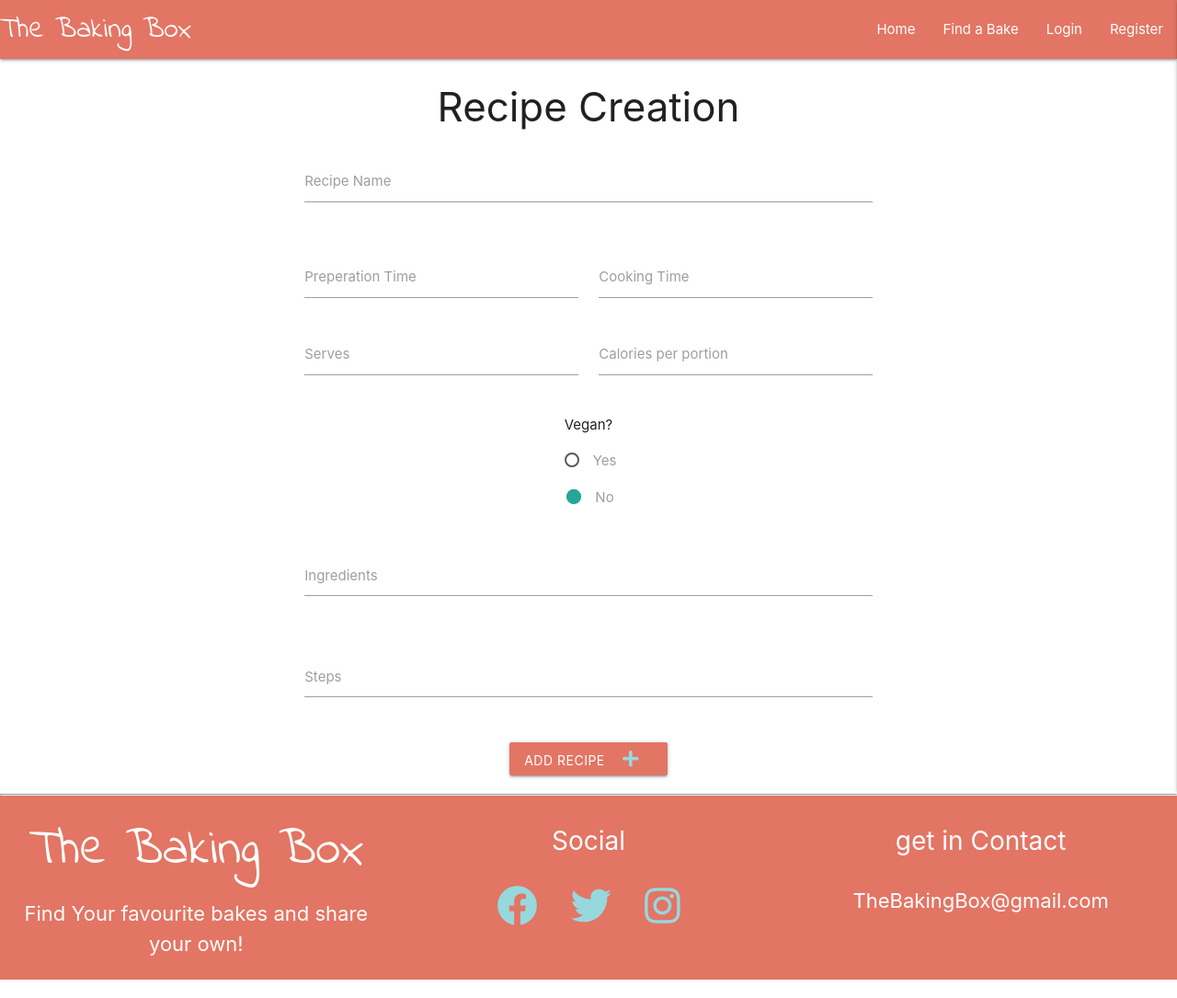
After one commit to Jason-Philip/BakersBox, a Flask app: page /create_recipe in a window 1280 px wide. The commit adds this page. Shown: the whole page at 92% size. Run offline with Flask 2, Linux system fonts and the light colour scheme; some libraries are stand-ins or nearby versions.

Commit message:
Adding a create recipe form, non functional

```diff
--- a/app.py
+++ b/app.py
@@ -112,6 +112,10 @@ def logout():
     return redirect(url_for("login"))
 
 
+@app.route("/create_recipe")
+def create_recipe():
+    return render_template("create_recipe.html")
+
 if __name__ == "__main__":
     app.run(host=os.environ.get("IP"),
             port=int(os.environ.get("PORT")),
--- /dev/null
+++ b/templates/create_recipe.html
@@ -0,0 +1,68 @@
+{% extends "base.html" %}
+{% block content %}
+
+<h3 class="center-align"> Recipe Creation </h3>
+
+<div class="row center-align">
+    <form class="col s12 m6 offset-m3" method="POST" action="{{ url_for('create_recipe') }}">
+        <div class="row">
+            <div class="input-field col s12 ">
+                <input id="recipe_name" name="recipe_name" type="text" maxlength="50" pattern="^[a-zA-Z0-9_-\s]{1,50}$" class="validate" required>
+                <label for="recipe_name">Recipe Name</label>
+            </div>
+        </div>
+        <div class="row">
+            <div class="input-field col s6 ">
+                <input id="prep" name="prep" type="text" maxlength="30" pattern="^[0-9]{1,20}$" class="validate" required>
+                <label for="prep">Preperation Time</label>
+            </div>
+
+            <div class="input-field col s6 ">
+                <input id="cook_time" name="cook_time" type="text" maxlength="4" pattern="[0-9]{1,20}" class="validate" required>
+                <label for="cook_time">Cooking Time</label>
+            </div>
+
+            <div class="input-field col s6 ">
+                <input id="serves" name="serves" type="text" maxlength="4" pattern="[0-9]{4}" class="validate" required>
+                <label for="serves">Serves</label>
+            </div>
+
+            <div class="input-field col s6 ">
+                <input id="cals" name="cals" type="text" maxlength="4" pattern="[0-9]{4}" class="validate" required>
+                <label for="cals">Calories per portion</label>
+            </div>
+        </div>
+        <div class="row"><!--Alterred version of radio buttons on Materialize-->
+            <p>Vegan?</p>
+            <p>
+                <label>
+                    <input id="vegan_no" name="vegan" type="radio">
+                    <span>Yes</span>
+                </label>
+            </p>
+            <p>
+                <label>
+                    <input id="vegan_yes" name="vegan" type="radio" checked>
+                    <span>No</span>
+                </label>
+            </p>
+        </div>
+        <div class="row">
+            <div class="input-field col s12 ">
+                <textarea id="ingredients" name="ingredients" minlength="15" pattern="^[a-zA-Z0-9_-]$" class="materialize-textarea" required></textarea>
+                <label for="ingredients">Ingredients</label>
+            </div>
+        </div>
+        <div class="row">
+            <div class="input-field col s12 ">
+                <textarea id="steps" name="steps" minlength="15" pattern="^[a-zA-Z0-9_-]$" class="materialize-textarea" required></textarea>
+                <label for="steps">Steps</label>
+            </div>
+        </div>
+        <button class="btn" type="submit" name="action">Add Recipe
+            <i class="fas fa-plus"></i>
+        </button>
+    </form>
+</div>
+
+{% endblock %}
--- a/templates/my_box.html
+++ b/templates/my_box.html
@@ -17,7 +17,7 @@
                 <li>
                     <div class="collapsible-header">Your Own Recipes</div>
                     <div class="collapsible-body"><span>Lorem ipsum dolor sit amet.</span></div>
-                    <div class="collapsible-body"><a class="btn-floating btn-large waves-effect waves-light green"><i id="off_plus" class="fas fa-plus"></i></a>&emsp; Add a new Recipe</div>
+                    <div class="collapsible-body"><a href="{{ url_for('create_recipe') }}" class="btn-floating btn-large waves-effect waves-light green"><i id="off_plus" class="fas fa-plus"></i></a>&emsp; Add a new Recipe</div>
                 </li>
             </ul>
             <div>
```
